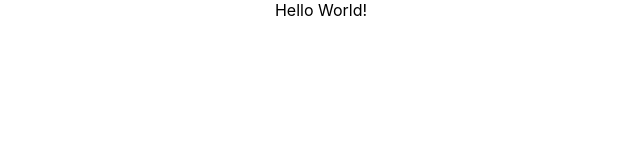
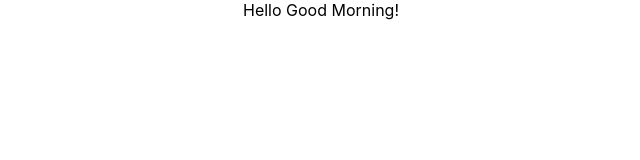
Before and after one commit to g7crservice-chinmayee-hanashi/my-react-app, a React (Create React App) app: page / in a window 1280 px wide. Shown: the top 160 px of the page, without its empty margins (319-959 px from the left). Built offline with nearby package versions, Linux system fonts and the light colour scheme.

Commit message:
Update App.js

```diff
--- a/src/App.js
+++ b/src/App.js
@@ -1,7 +1,7 @@
 import "./App.css";
 
 function App() {
-  return <div className="App">Hello World!</div>;
+  return <div className="App">Hello Good Morning!</div>;
 }
 
 export default App;
```
